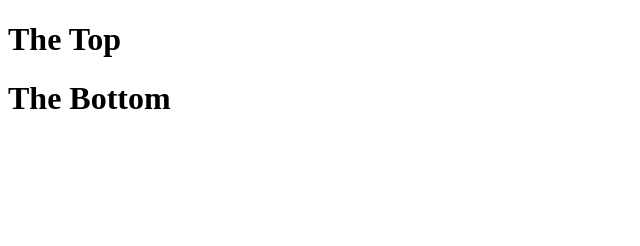
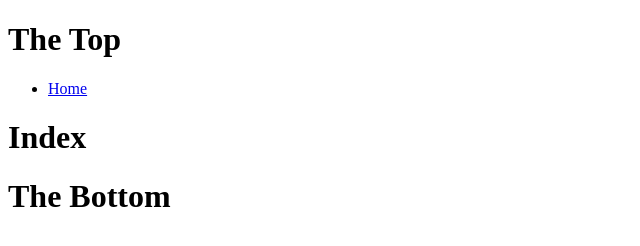
Before and after one commit to ja559/BasicIntro, a plain HTML site: page index.html in a window 1280 px wide. Shown: the whole page, without its empty margins (0-640 px from the left). Drawn offline with Linux system fonts and the light colour scheme.

Commit message:
Second commit

```diff
--- a/index.html
+++ b/index.html
@@ -9,10 +9,21 @@
 
 <body>
     <div id = Top>
-    <h1>The Top</h1>
+        <h1>The Top</h1>
     </div>
+
+    <div id="header">
+        <ul>
+            <li><a href="index.html">Home</a> </li>
+         </ul>
+     </div>
+
+    <div id = Main>
+        <h1>Index</h1>
+    </div>
+
     <div id = Bottom>
-    <h1>The Bottom</h1>
+        <h1>The Bottom</h1>
     </div>
     <script src="java/styles.js"></script>
 </body>
```
